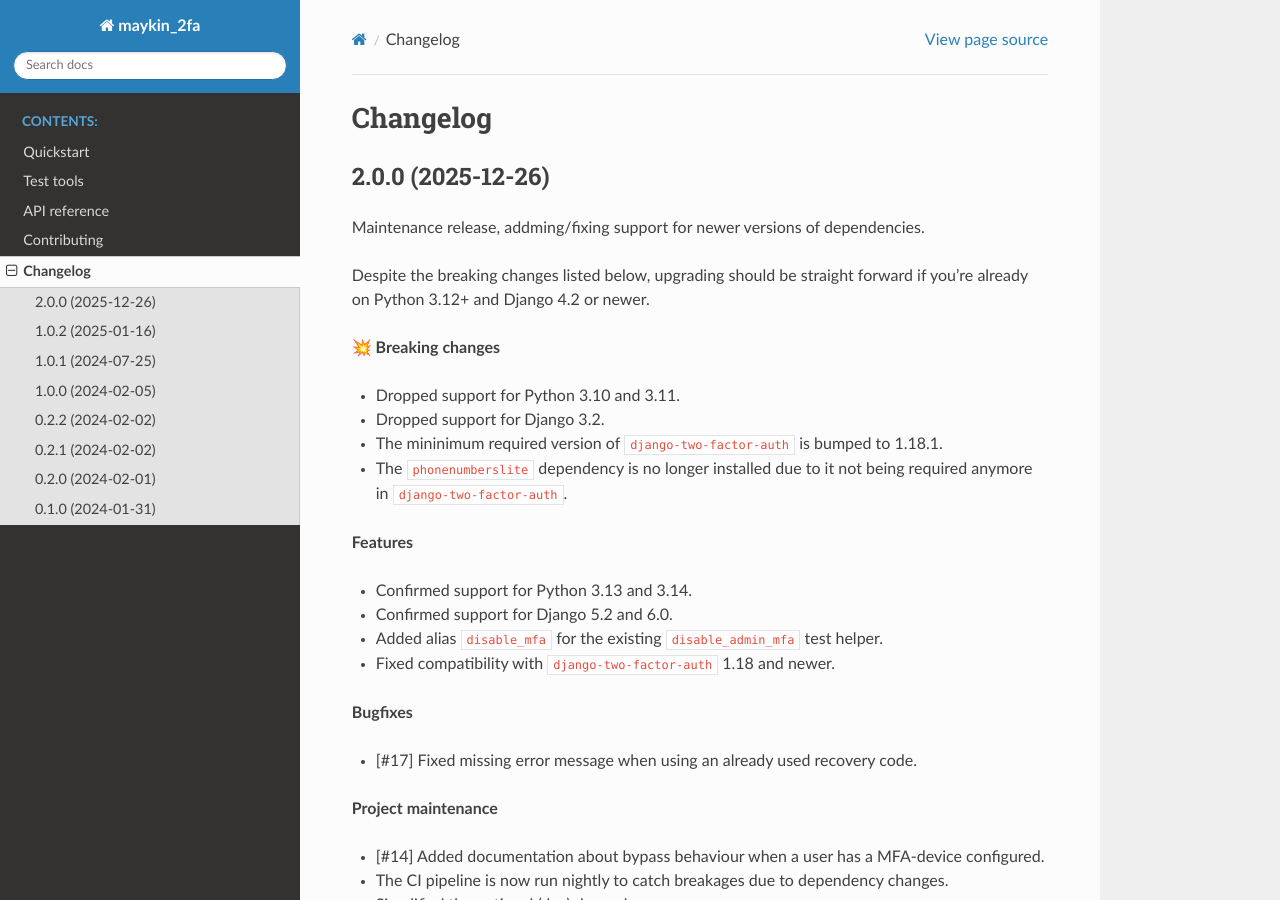
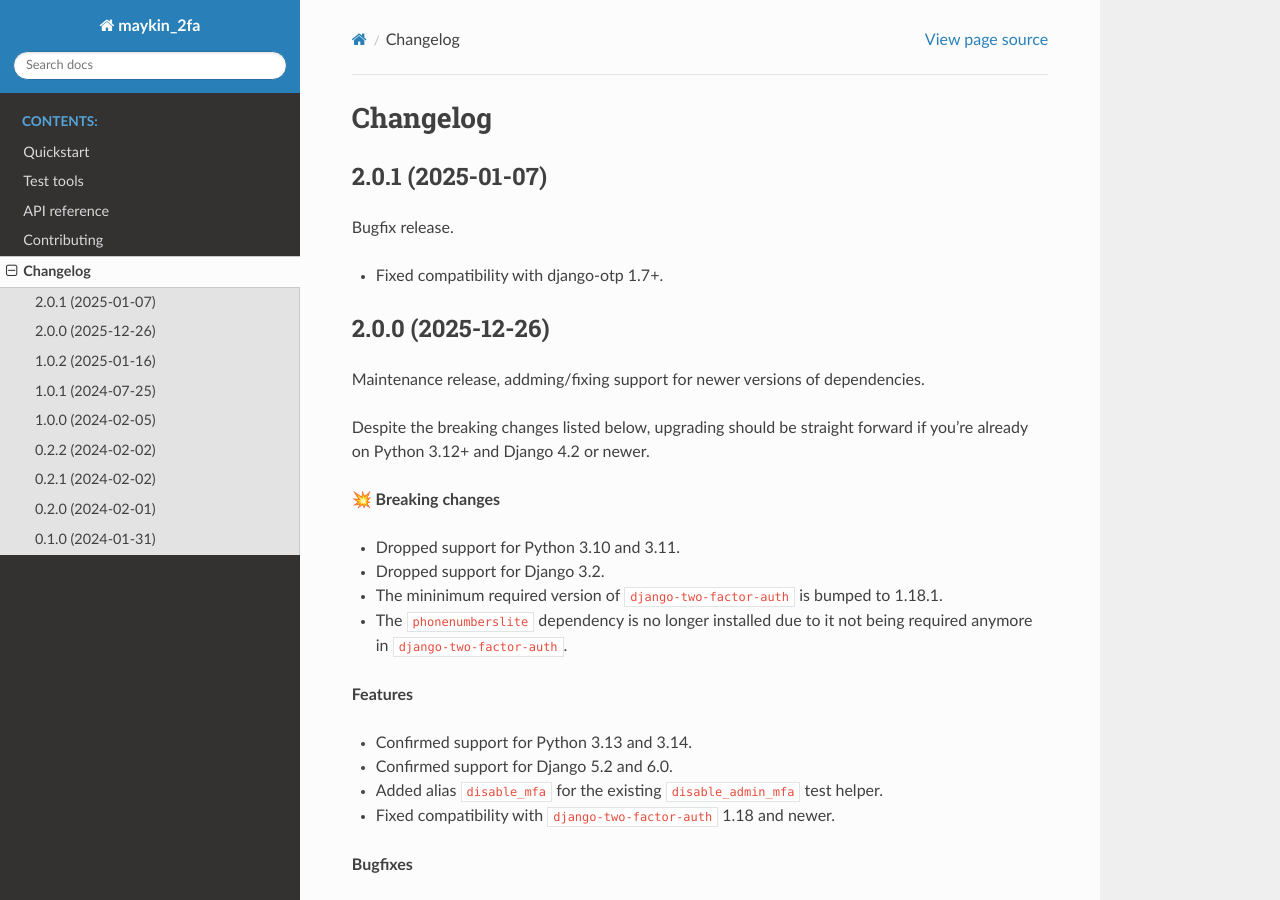
Before and after one commit to maykinmedia/maykin-2fa, a Sphinx documentation site: the page built from docs/changelog.rst, in a window 1280 px wide and 900 px high. Built offline with Sphinx 7.4.7 and the Read the Docs theme 3.1.0, drawn with Linux system fonts in a browser that asks for light colours.

Commit message:
:bookmark: Bump to 2.0.1 and update changelog

```diff
--- a/CHANGELOG.rst
+++ b/CHANGELOG.rst
@@ -1,6 +1,13 @@
 =========
 Changelog
 =========
+
+2.0.1 (2025-01-07)
+==================
+
+Bugfix release.
+
+* Fixed compatibility with django-otp 1.7+.
 
 2.0.0 (2025-12-26)
 ==================
--- a/README.rst
+++ b/README.rst
@@ -1,7 +1,7 @@
 Maykin 2FA
 ==========
 
-:Version: 2.0.0
+:Version: 2.0.1
 :Source: https://github.com/maykinmedia/maykin-2fa
 :Keywords: django, two factor, multi factor auth, mfa
 
--- a/docs/conf.py
+++ b/docs/conf.py
@@ -26,7 +26,7 @@ copyright = "2024, Maykin Media"
 author = "Maykin Media"
 
 # The full version, including alpha/beta/rc tags
-release = "2.0.0"
+release = "2.0.1"
 
 
 # -- General configuration ---------------------------------------------------
--- a/pyproject.toml
+++ b/pyproject.toml
@@ -4,7 +4,7 @@ build-backend = "setuptools.build_meta"
 
 [project]
 name = "maykin-2fa"
-version = "2.0.0"
+version = "2.0.1"
 description = "An opinionated integration of django-two-factor-auth in the Django admin interface."
 authors = [
     {name = "Maykin Media", email = "support@maykinmedia.nl"}
@@ -70,7 +70,7 @@ markers = [
 ]
 
 [tool.bumpversion]
-current_version = "2.0.0"
+current_version = "2.0.1"
 files = [
     {filename = "pyproject.toml"},
     {filename = "README.rst"},
```
